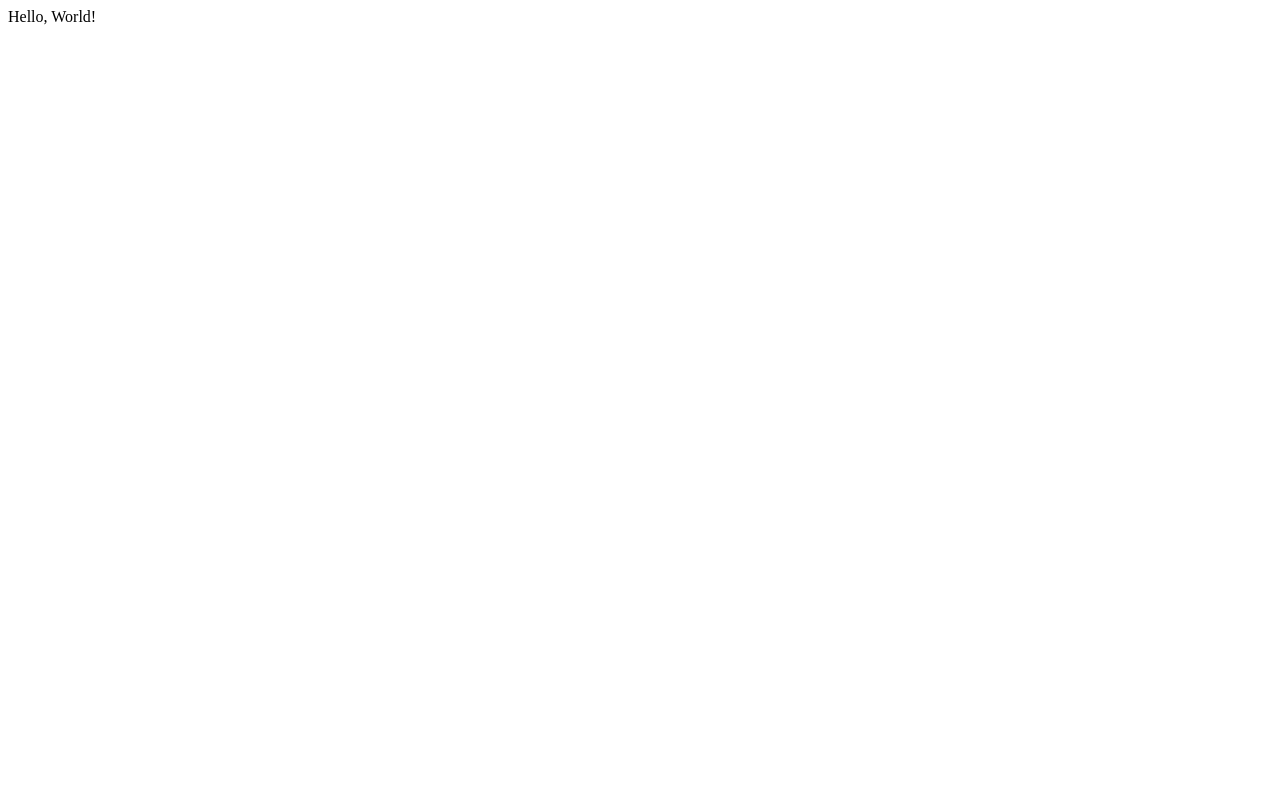
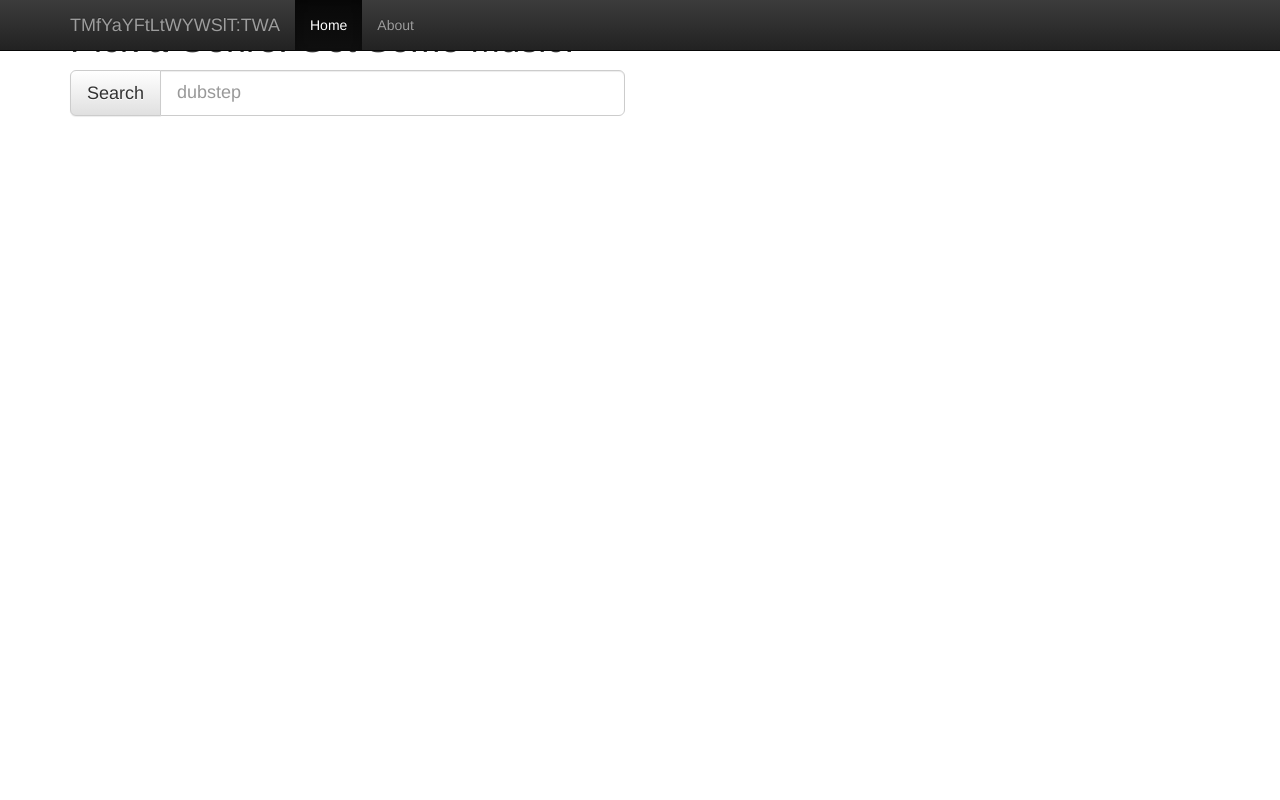
Before and after one commit to Mester/demo-day-vikings, a Flask app: page / in a window 1280 px wide. Before the commit the page is almost empty. Run offline with Flask 2, Linux system fonts and the light colour scheme; some libraries are stand-ins or nearby versions.

Commit message:
Render index for testing

```diff
--- a/my_app/main.py
+++ b/my_app/main.py
@@ -1,10 +1,10 @@
 import os
 
-from flask import Flask
+from flask import Flask, render_template
 
 app = Flask(__name__)
 
 
 @app.route('/')
 def hello_world():
-    return 'Hello, World!'
+    return render_template("index.html")
--- a/my_app/templates/base.html
+++ b/my_app/templates/base.html
@@ -14,12 +14,14 @@
 
         <!-- Optional theme, to overwrite later -->
         <link rel="stylesheet" href="https://maxcdn.bootstrapcdn.com/bootstrap/3.3.6/css/bootstrap-theme.min.css" integrity="sha384-fLW2N01lMqjakBkx3l/M9EahuwpSfeNvV63J5ezn3uZzapT0u7EYsXMjQV+0En5r" crossorigin="anonymous">
+
+        <!-- Custom styles -->
         <link rel="stylesheet" type="text/css" href="theme.css">
     </head>
 
     <body>
 
-      <nav class="navbar navbar-custom navbar-fixed-top">
+      <nav class="navbar navbar-custom navbar-fixed-top navbar-inverse">
         <div class="container">
           <div class="navbar-header">
             <button type="button" class="navbar-toggle collapsed" data-toggle="collapse" data-target="#navbar" aria-expanded="false" aria-controls="navbar">
@@ -39,6 +41,7 @@
         </div>
       </nav>
 
+
     <div class="container">
         {% block content %}{% endblock %}
     </div><!-- /.container -->
```
Also changed, not shown: 1 other file.
